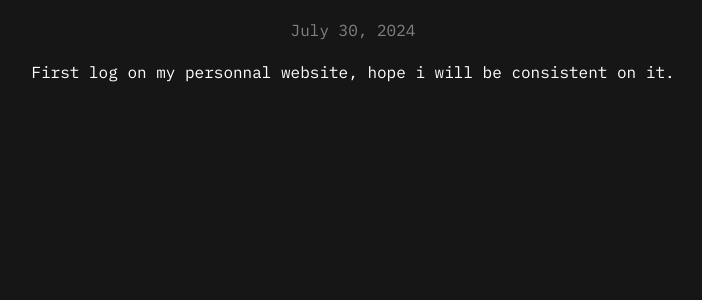
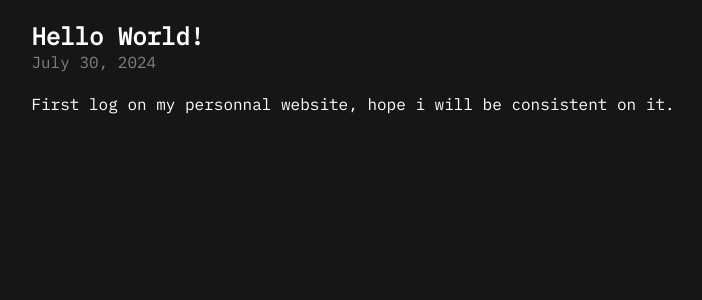
Before and after one commit to tayheau/tayheau.github.io, a Jekyll site: the page built from _posts/2024-07-30-helloworld.md, in a window 1280 px wide. Shown: the top 300 px of the page, without its empty margins (287-989 px from the left). Built offline with Jekyll 4.4.1, drawn with Linux system fonts in a browser that asks for light colours.

Commit message:
Update post.html

```diff
--- a/_layouts/post.html
+++ b/_layouts/post.html
@@ -19,7 +19,9 @@
             color: white;
             background-color: #161617;
             padding: 20px;
-            text-align: center;
+            display: flex;
+            justify-content: center;
+            align-items: center;
         }
 
         h1 {
@@ -44,6 +46,7 @@
 </head>
 <body>
     <article>
+        <h2>{{ page.title }}</h2>
         <div class="post-meta">
             <span>{{ page.date | date: "%B %-d, %Y" }}</span>
         </div>
```
